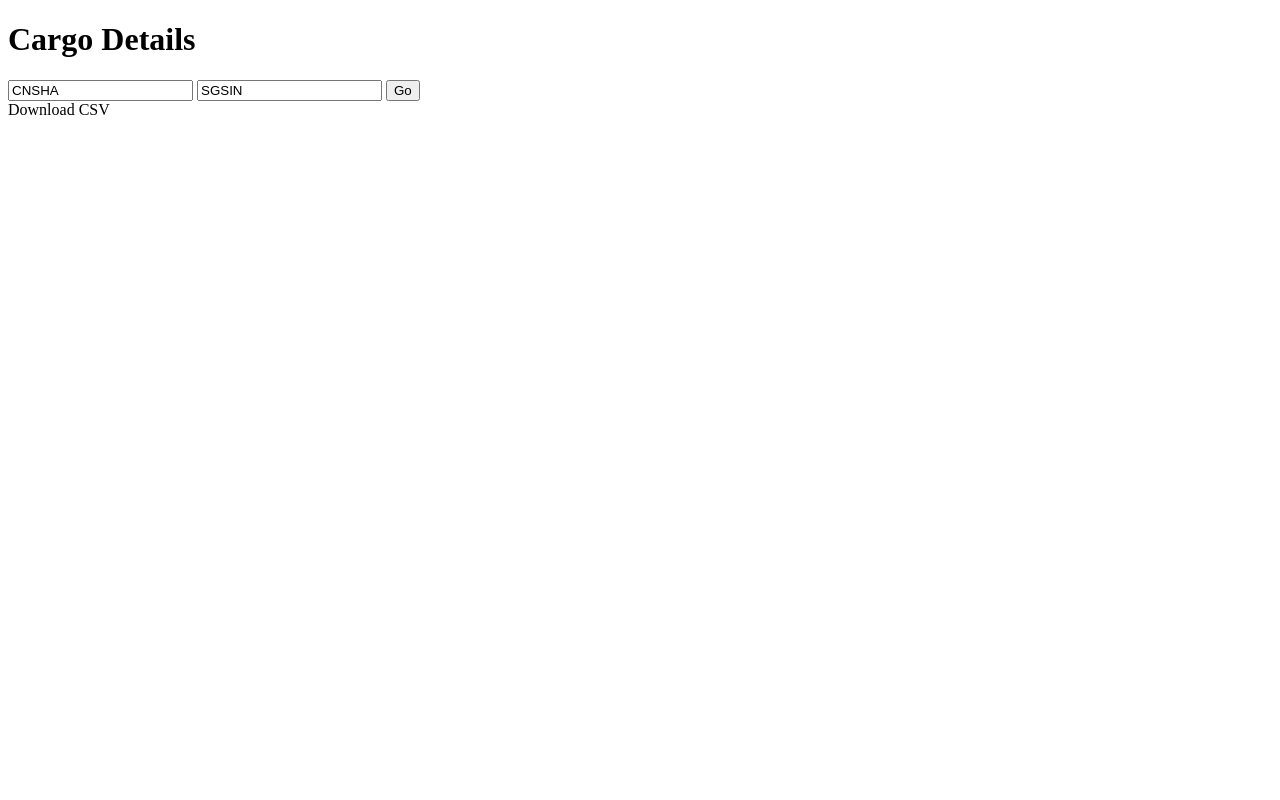
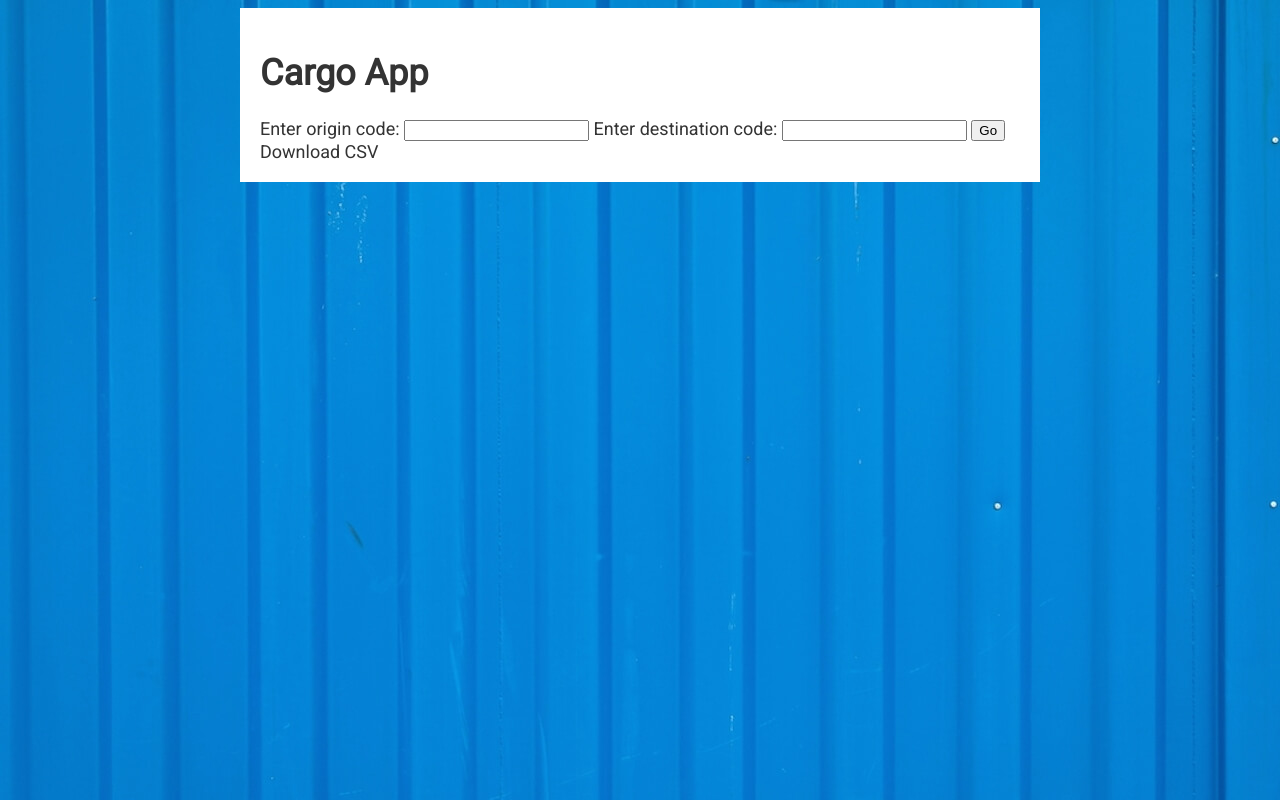
Before and after one commit to TamalAnwar/cargo, a plain HTML site: page index.html in a window 1280 px wide. Drawn offline with Linux system fonts and the light colour scheme.

Commit message:
Basic layout, 100% table, data list dropdown

```diff
--- a/index.html
+++ b/index.html
@@ -3,17 +3,23 @@
   <head>
     <meta charset="UTF-8" />
     <meta name="viewport" content="width=device-width, initial-scale=1.0" />
-    <title>Document</title>
+    <title>Cargo App</title>
     <link rel="stylesheet" href="style.css" />
   </head>
   <body>
     <div class="app">
       <div class="wrapper">
-        <h1>Cargo Details</h1>
+        <h1>Cargo App</h1>
         <div class="form">
           <form action="">
-            <input type="text" name="origin" value="CNSHA" />
-            <input type="text" name="destination" value="SGSIN" />
+            <label for="origin">Enter origin code:</label>
+            <input type="text" name="origin" list="portList" required />
+            <label for="destination">Enter destination code:</label>
+            <input type="text" name="destination" list="portList" required />
+            <datalist id="portList">
+              <option value="CNSHA">Shanghai, China</option>
+              <option value="SGSIN">Singapore</option>
+            </datalist>
             <button>Go</button>
           </form>
         </div>
--- a/style.css
+++ b/style.css
@@ -1,9 +1,36 @@
+@import url('https://fonts.googleapis.com/css?family=Roboto&display=swap');
+
+* {
+  box-sizing: border-box;
+}
+
+body {
+  background-color: #003366;
+  background: url('img/bg.jpg');
+  font-family: 'Roboto', sans-serif;
+  font-size: 18px;
+  color: #333333;
+}
+
+.wrapper {
+  width: 800px;
+  max-width: 100%;
+  margin: 0 auto;
+  background: #ffffff;
+  padding: 20px;
+}
+
 .column {
   font-weight: bold;
 }
 
 .data-table {
   border-spacing: 5px;
+}
+
+table {
+  width: 100%;
+  max-width: 100%;
 }
 
 table,
```
Also changed, not shown: img/bg.jpg (added).
